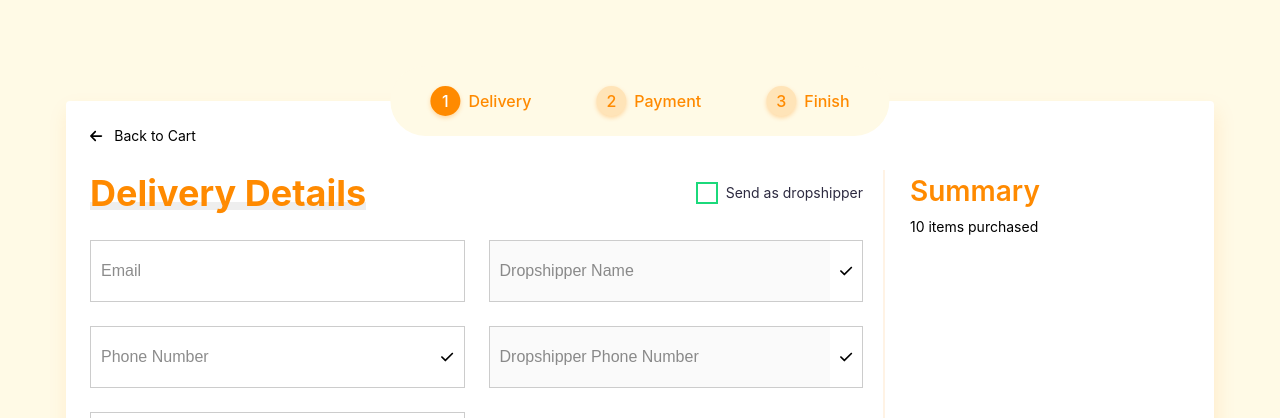
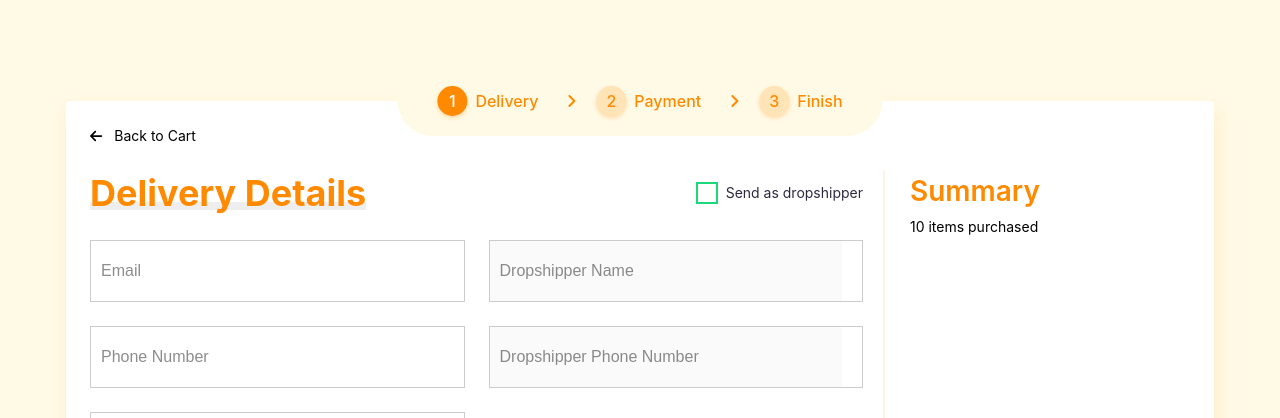
Before and after one commit to imantoafiif/jakmall-app, a Vue app: page / in a window 1280 px wide. Shown: the top 418 px of the page. Built offline with nearby package versions, Linux system fonts and the light colour scheme.

Commit message:
penyesuaian breadcrumbs

```diff
--- a/src/components/breadcrumbs.vue
+++ b/src/components/breadcrumbs.vue
@@ -15,6 +15,7 @@
             class="bc-container__steps">
             <div :class="{'bc-container__steps__active': step.key <= overview.page}">{{ step.key }}</div>
             <span>{{ step.label }}</span>
+            <font-awesome-icon v-if="step.key < 3" icon="angle-right" />
         </div>
     </div>
 </template>
@@ -26,7 +27,7 @@
         background #FFFAE6
         font-size 16px
         font-weight 500
-        gap 65px
+        // gap 65px
         padding 20px 40px
         border-radius 50px
 
@@ -35,6 +36,10 @@
             flex-direction row
             align-items center
             gap 8px
+
+            & > svg
+                margin 0 20px
+                color #FF8A00
 
             & > div
                 width 30px
--- a/src/components/delivery.vue
+++ b/src/components/delivery.vue
@@ -54,6 +54,14 @@
         }
     }
 
+    const getIcon = which => {
+        switch(which) {
+            case 1: return 'times'
+            case 2: return 'exclamation'
+            case 3: return 'check'
+        }
+    }
+
     const generateWarning = which => {
         switch(which) {
             case 1: return 'This field is required'
@@ -103,7 +111,7 @@
                     }"
                     class="delivery-container__input-grouping__template__container">
                     <input @input="inputHandler('email')" placeholder="Email" v-model="overview.name.value" />
-                    <span v-if="overview.name.error_code > 0"><font-awesome-icon icon="check" /></span>
+                    <span v-if="overview.name.error_code > 0"><font-awesome-icon :icon="getIcon(overview.name.error_code)" /></span>
                 </div>
                 <p v-if="[1, 2].includes(overview.name.error_code)">{{ generateWarning(overview.name.error_code) }}</p>
             </div>
@@ -116,7 +124,7 @@
                     }"
                     class="delivery-container__input-grouping__template__container">
                     <input @input="inputHandler('dropshipper')" :disabled="!overview.is_dropshipping" placeholder="Dropshipper Name" v-model="overview.dropshipper.value" />
-                    <span><font-awesome-icon icon="check" /></span>
+                    <span><font-awesome-icon :icon="getIcon(overview.dropshipper.error_code)" /></span>
                 </div>
                 <p v-if="[1, 2].includes(overview.dropshipper.error_code)">{{ generateWarning(overview.dropshipper.error_code) }}</p>
             </div>
@@ -129,18 +137,20 @@
                     }"
                     class="delivery-container__input-grouping__template__container">
                     <input @input="inputHandler('phone')" placeholder="Phone Number" v-model="overview.phone.value" />
-                    <span><font-awesome-icon icon="check" /></span>
+                    <span><font-awesome-icon :icon="getIcon(overview.phone.error_code)" /></span>
                 </div>
                 <p v-if="[1, 2].includes(overview.phone.error_code)">{{ generateWarning(overview.phone.error_code) }}</p>
             </div>
             <div class="delivery-container__input-grouping__template">
                 <div
                     :class="{
-                        'delivery-container__input-grouping__template__is-danger': overview.dropshipper_phone.error_code == 1
+                        'delivery-container__input-grouping__template__is-danger': overview.dropshipper_phone.error_code == 1,
+                        'delivery-container__input-grouping__template__is-warning': overview.dropshipper_phone.error_code == 2,
+                        'delivery-container__input-grouping__template__is-success': overview.dropshipper_phone.error_code == 3,
                     }"
                     class="delivery-container__input-grouping__template__container">
                     <input @input="inputHandler('dropshipper_phone')" :disabled="!overview.is_dropshipping" placeholder="Dropshipper Phone Number" v-model="overview.dropshipper_phone.value" />
-                    <span><font-awesome-icon icon="check" /></span>
+                    <span><font-awesome-icon :icon="getIcon(overview.dropshipper_phone.error_code)" /></span>
                 </div>
                 <p v-if="[1, 2].includes(overview.dropshipper_phone.error_code)">{{ generateWarning(overview.dropshipper_phone.error_code) }}</p>
             </div>
--- a/src/main.js
+++ b/src/main.js
@@ -4,9 +4,9 @@ import App from './App.vue'
 import { createPinia } from 'pinia'
 import { FontAwesomeIcon } from '@fortawesome/vue-fontawesome'
 import { library } from '@fortawesome/fontawesome-svg-core';
-import { faArrowLeft, faCheck } from '@fortawesome/free-solid-svg-icons';
+import { faArrowLeft, faCheck, faExclamation, faTimes, faAngleRight } from '@fortawesome/free-solid-svg-icons';
 
-library.add(faArrowLeft, faCheck);
+library.add(faArrowLeft, faCheck, faExclamation, faTimes, faAngleRight);
 
 const app = createApp(App)
 const pinia = createPinia()
```
